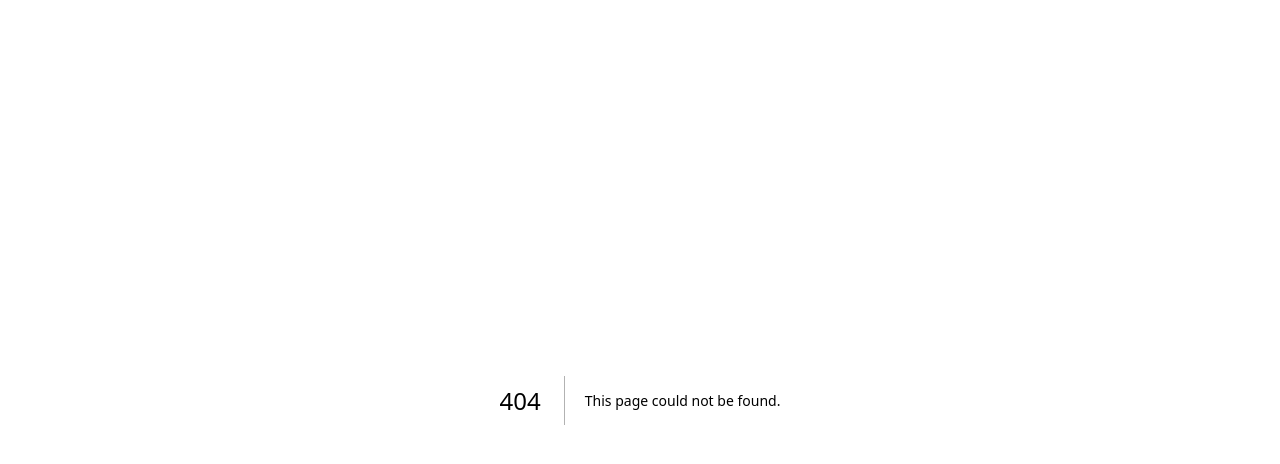
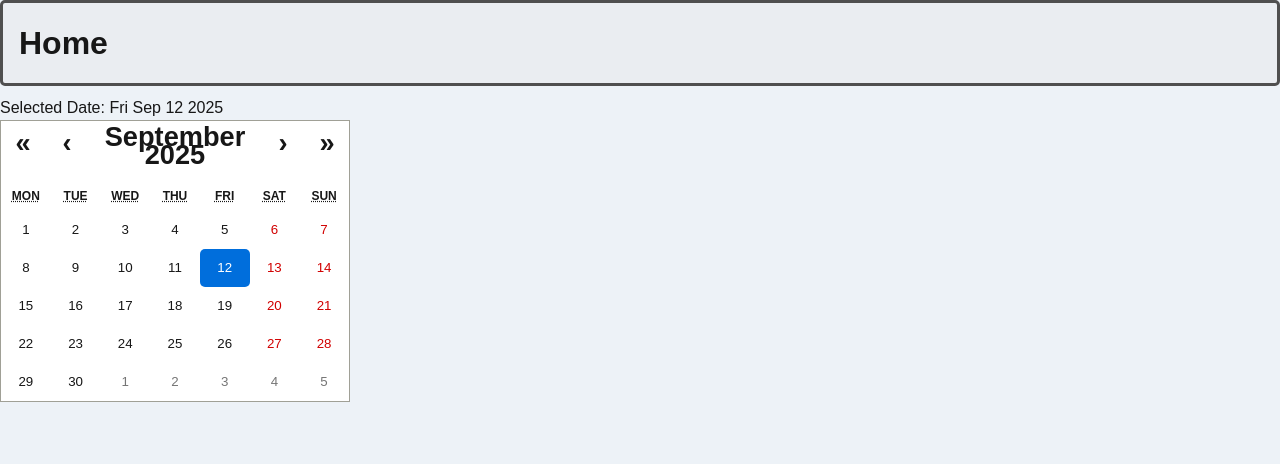
Before and after one commit to tolumorohunfola/to-do-app-from-nextjs-boilerplate, a Next.js app: page /CalendarView in a window 1280 px wide. Before the commit this address had no page. Shown: the top 464 px of the page. Built offline with nearby package versions, Linux system fonts and the light colour scheme.

Commit message:
Added the calendar and basic navigation.

```diff
--- /dev/null
+++ b/app/CalendarView/page.jsx
@@ -0,0 +1,20 @@
+"use client";
+import React, { useState } from "react";
+import Calendar from 'react-calendar';
+import 'react-calendar/dist/Calendar.css'; // default styling
+
+export default function Page() {
+    const [date, setDate] = useState(new Date());
+
+    return (
+        <div>
+            <nav>
+                <ul>
+                    <li><a href="/">Home</a></li>
+                </ul>
+            </nav>
+            <h2>Selected Date: {date.toDateString()}</h2>
+            <Calendar onChange={setDate} value={date} />
+        </div>
+    )
+}
--- a/app/ToDoList/page.tsx
+++ b/app/ToDoList/page.tsx
@@ -63,6 +63,11 @@ export default function Page() {
 
   return (
     <div className="to-do-list">
+      <nav>
+        <ul>
+          <li><a href="/">Home</a></li>
+        </ul>
+      </nav>
       <h1>To Do List</h1>
       <div>
         <input
--- a/app/page.tsx
+++ b/app/page.tsx
@@ -3,6 +3,13 @@ import Image from "next/image";
 export default function Home() {
   return (
     <div className="font-sans grid grid-rows-[20px_1fr_20px] items-center justify-items-center min-h-screen p-8 pb-20 gap-16 sm:p-20">
+      <nav>
+        <ul>
+          <li><a href="/">Home</a></li>
+          <li><a href="/ToDoList">To Do List</a></li>
+          <li><a href="/CalendarView">Calender</a></li>
+        </ul>
+      </nav>
       <main className="flex flex-col gap-[32px] row-start-2 items-center sm:items-start">
         <Image
           className="dark:invert"
--- a/package.json
+++ b/package.json
@@ -10,6 +10,7 @@
   "dependencies": {
     "next": "^15.5.2",
     "react": "^19.1.1",
+    "react-calendar": "^6.0.0",
     "react-dom": "^19.1.1"
   },
   "devDependencies": {
```
Also changed, not shown: 1 other file (tests, documents, lock files or other folders).
